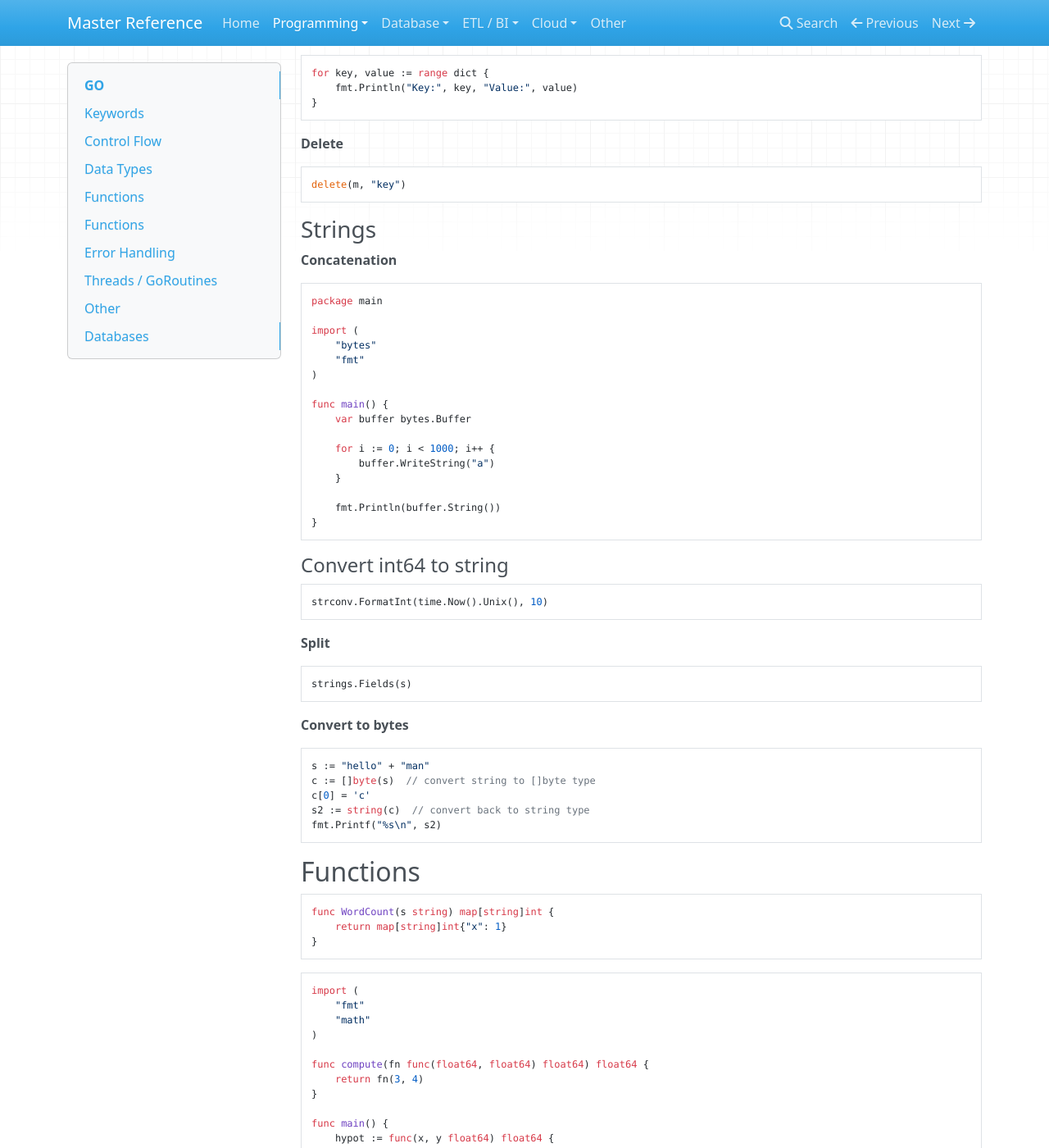
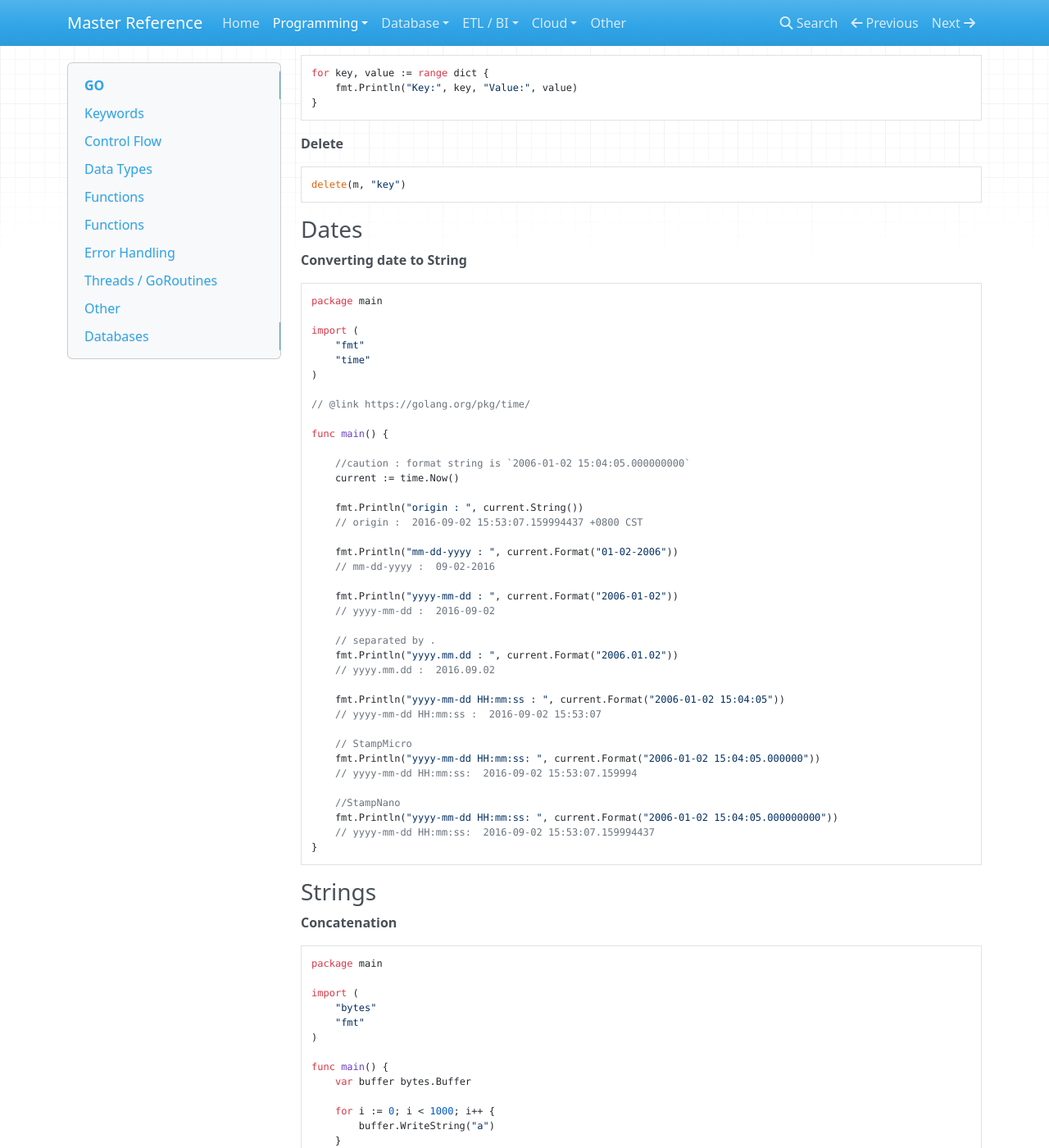
Before and after one commit to flarco/ref-docs, an MkDocs documentation site: the page built from docs/programming/go.md, in a window 1280 px wide and 1400 px high, scrolled down 7415 px. Shown: the whole window at 82% size. Built offline with MkDocs 1.6.1, drawn with Linux system fonts in a browser that asks for light colours; nearby versions of some CDN libraries; old or Windows-style settings are respelled for this version of MkDocs; some of the changed text lies outside the part shown.

Commit message:
add go dates

````diff
--- a/docs/programming/go.md
+++ b/docs/programming/go.md
@@ -391,6 +391,51 @@ for key, value := range dict {
 delete(m, "key")
 ```
 
+### Dates
+
+**Converting date to String**
+
+```go
+package main
+
+import (
+    "fmt"
+    "time"
+)
+
+// @link https://golang.org/pkg/time/
+
+func main() {
+
+    //caution : format string is `2006-01-02 15:04:05.000000000`
+    current := time.Now()
+
+    fmt.Println("origin : ", current.String())
+    // origin :  2016-09-02 15:53:07.159994437 +0800 CST
+
+    fmt.Println("mm-dd-yyyy : ", current.Format("01-02-2006"))
+    // mm-dd-yyyy :  09-02-2016
+
+    fmt.Println("yyyy-mm-dd : ", current.Format("2006-01-02"))
+    // yyyy-mm-dd :  2016-09-02
+
+    // separated by .
+    fmt.Println("yyyy.mm.dd : ", current.Format("2006.01.02"))
+    // yyyy.mm.dd :  2016.09.02
+
+    fmt.Println("yyyy-mm-dd HH:mm:ss : ", current.Format("2006-01-02 15:04:05"))
+    // yyyy-mm-dd HH:mm:ss :  2016-09-02 15:53:07
+
+    // StampMicro
+    fmt.Println("yyyy-mm-dd HH:mm:ss: ", current.Format("2006-01-02 15:04:05.000000"))
+    // yyyy-mm-dd HH:mm:ss:  2016-09-02 15:53:07.159994
+
+    //StampNano
+    fmt.Println("yyyy-mm-dd HH:mm:ss: ", current.Format("2006-01-02 15:04:05.000000000"))
+    // yyyy-mm-dd HH:mm:ss:  2016-09-02 15:53:07.159994437
+}
+```
+
 ### Strings
 
 **Concatenation**
@@ -415,7 +460,16 @@ func main() {
 
 #### Convert int64 to string
 ```go
-strconv.FormatInt(time.Now().Unix(), 10)
+func strInt64(val int64) string {
+	return strconv.FormatInt(val, 10) // int64 to string
+}
+```
+
+#### Convert uint to string
+```go
+func strUint(val uint) string {
+	return fmt.Sprint(val) //uint to string
+}
 ```
 
 **Split**
````
